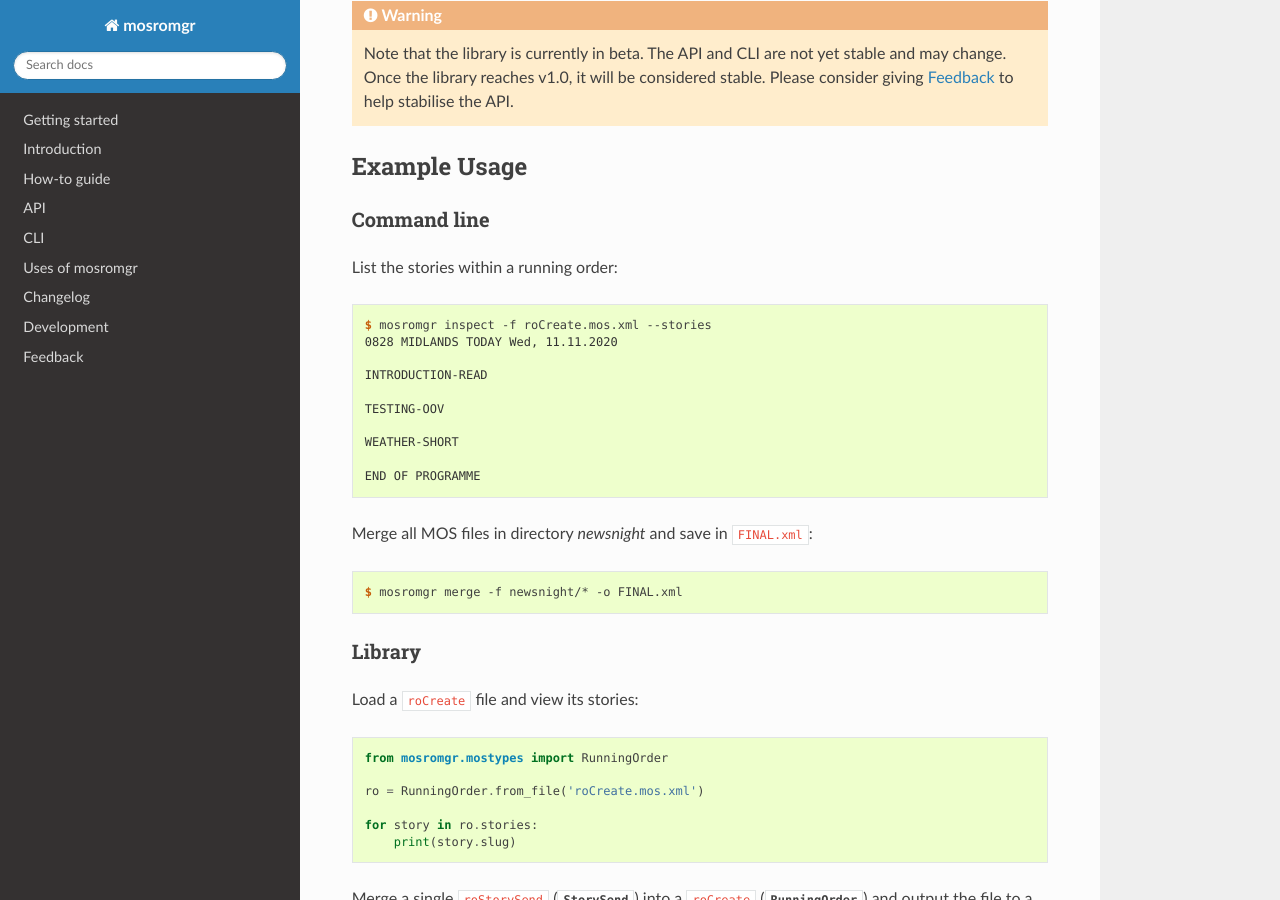
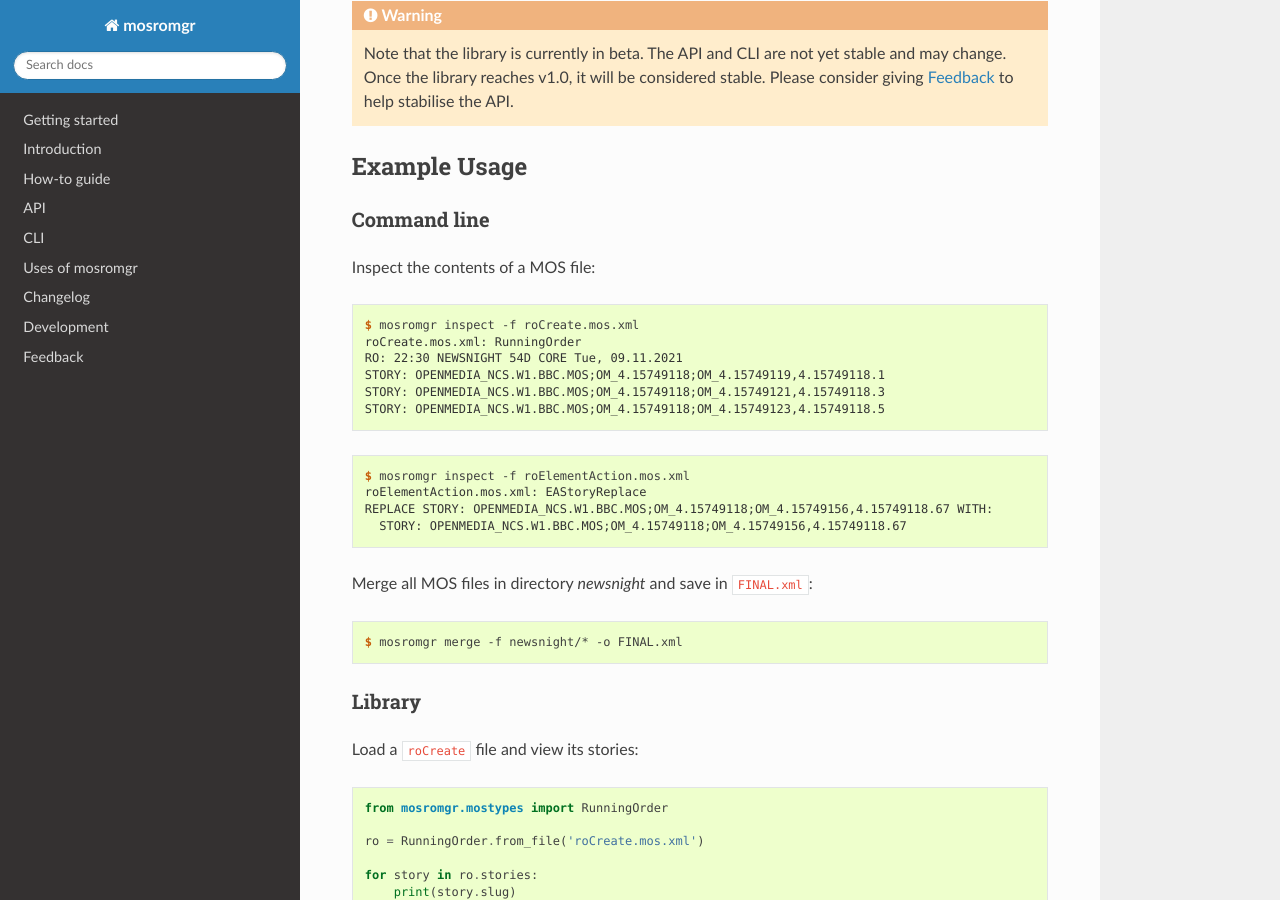
Before and after one commit to bbc/mosromgr, a Sphinx documentation site: the page built from docs/index.rst, in a window 1280 px wide and 900 px high, scrolled down 620 px. Built offline with Sphinx 7.4.7 and the Read the Docs theme 2.0.0, drawn with Linux system fonts in a browser that asks for light colours; the version number could not be read and is left out.

Commit message:
Correct CLI example, and add another

```diff
--- a/docs/index.rst
+++ b/docs/index.rst
@@ -38,20 +38,23 @@ Example Usage
 Command line
 ------------
 
-List the stories within a running order:
+Inspect the contents of a MOS file:
 
 .. code-block:: console
 
-    $ mosromgr inspect -f roCreate.mos.xml --stories
-    0828 MIDLANDS TODAY Wed, 11.11.2020
+    $ mosromgr inspect -f roCreate.mos.xml
+    roCreate.mos.xml: RunningOrder
+    RO: 22:30 NEWSNIGHT 54D CORE Tue, 09.11.2021
+    STORY: OPENMEDIA_NCS.W1.BBC.MOS;OM_4.15749118;OM_4.15749119,4.15749118.1
+    STORY: OPENMEDIA_NCS.W1.BBC.MOS;OM_4.15749118;OM_4.15749121,4.15749118.3
+    STORY: OPENMEDIA_NCS.W1.BBC.MOS;OM_4.15749118;OM_4.15749123,4.15749118.5
 
-    INTRODUCTION-READ
+.. code-block:: console
 
-    TESTING-OOV
-
-    WEATHER-SHORT
-
-    END OF PROGRAMME
+    $ mosromgr inspect -f roElementAction.mos.xml
+    roElementAction.mos.xml: EAStoryReplace
+    REPLACE STORY: OPENMEDIA_NCS.W1.BBC.MOS;OM_4.15749118;OM_4.15749156,4.15749118.67 WITH:
+      STORY: OPENMEDIA_NCS.W1.BBC.MOS;OM_4.15749118;OM_4.15749156,4.15749118.67
 
 Merge all MOS files in directory `newsnight` and save in ``FINAL.xml``:
 
```
